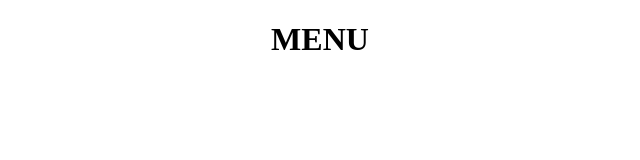
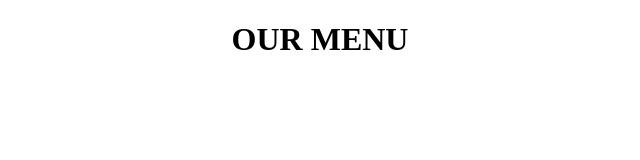
Before and after one commit to punyey/coursera-test, a plain HTML site: page index.html in a window 1280 px wide. Shown: the whole page, without its empty margins (320-960 px from the left). Drawn offline with Linux system fonts and the light colour scheme.

Commit message:
updated heading

```diff
--- a/index.html
+++ b/index.html
@@ -7,6 +7,6 @@
     <link rel = "stylesheet" href = "styles.css">
 </head>
 <body>
-    <h1>MENU</h1>
+    <h1>OUR MENU</h1>
 </body>
 </html>
```
